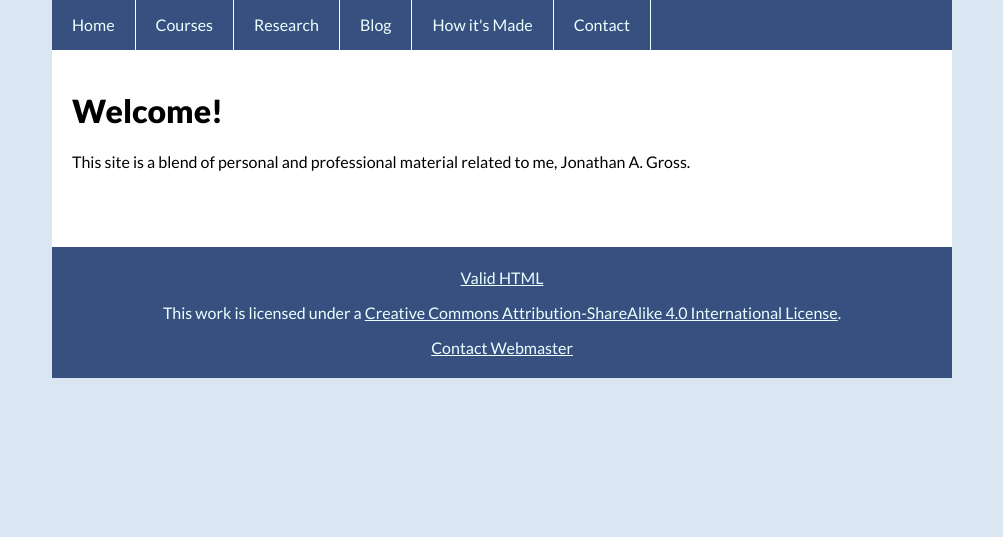
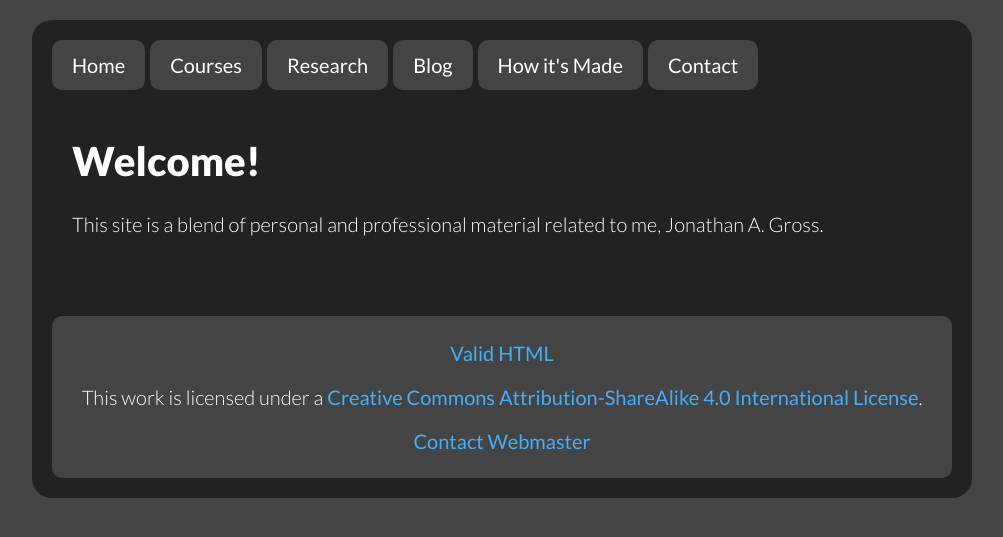
Before and after one commit to jarthurgross/website, a Jekyll site: the page built from index.md, in a window 1280 px wide. Shown: the top 537 px of the page, without its empty margins (138-1141 px from the left). Built offline with Jekyll 4.4.1, drawn with Linux system fonts in a browser that asks for light colours; Markdown is read by kramdown in place of the engine named in the settings.

Commit message:
Modified style inspired by reveal.js 'black' theme

```diff
--- a/_layouts/default.html
+++ b/_layouts/default.html
@@ -5,7 +5,7 @@
     {% capture lvl %}{{ page.url | append:'index.html' | split:'/' | size }}{% endcapture %}
     {% capture relative %}{% for i in (3..lvl) %}../{% endfor %}{% endcapture %}
 
-    <link href='https://fonts.googleapis.com/css?family=Lato:900,900italic,400,400italic' rel='stylesheet' type='text/css'>
+    <link href='https://fonts.googleapis.com/css?family=Lato:900,900italic,300italic,300,700,700italic,400italic,400' rel='stylesheet' type='text/css'>
     <link rel="stylesheet" type="text/css" href="{{ relative }}css/common.css" />
     <link rel="stylesheet" type="text/css" href="{{ relative }}css/syntax.css" />
     <link rel="schema.DCTERMS" href="http://purl.org/dc/terms/" />
--- a/css/common.css
+++ b/css/common.css
@@ -1,9 +1,9 @@
 body {
   margin: 0;
   font-family: 'Lato', sans-serif;
-  font-weight: 400;
-  font-size: 12px/18px;
-  background: #dae6f2;
+  font-weight: 300;
+  font-size: 1.25em;
+  background: #444;
 }
 img {
   width: 100%;
@@ -13,17 +13,46 @@ figcaption {
 }
 #container {
   width: 900px;
-  background: #ffffff;
+  background: #222;
+  color: #fff;
+  margin: 20px auto;
+  border-radius: 20px;
+  padding: 20px;
+}
+#container a {
+  color: #42affa;
+  font-weight: 400;
+  text-decoration: none;
+}
+#container a:hover {
+  color: #8dcffc;
+}
+#nav {
+  height: 50px;
   margin: 0 auto;
+}
+#nav a {
+  display: block;
+  float: left;
+  color: #fff;
+  font-weight: 400;
+  background: #444;
+  text-decoration: none;
+  padding: 0 20px;
+  border-radius: 10px;
+  line-height: 50px;
+  margin-right: 5px;
+}
+#nav a:hover {
+  color: #444;
+  background: #fff;
 }
 #content {
   position: relative;
   padding: 20px 20px 60px 20px;
 }
-#nav {
-  height: 50px;
-  background: #37507f;
-  margin: 0 auto;
+h1 {
+  font-weight: 900;
 }
 #author {
   color: #777777;
@@ -36,26 +65,11 @@ figcaption {
 }
 #footer {
   clear: both;
-  color: #eff;
-  background: #37507f;
+  color: #fff;
+  background: #444;
   text-align: center;
   padding: 5px 20px 5px 20px;
-}
-#nav a {
-  display: block;
-  float: left;
-  color: #eff;
-  text-decoration: none;
-  padding: 0 20px;
-  line-height: 50px;
-  border-right: 1px solid #eff;
-}
-#nav a:hover {
-  color: #37507f;
-  background: #0ef;
-}
-#footer a {
-  color: #eff;
+  border-radius: 10px;
 }
 #headshot {
   float: right;
```
